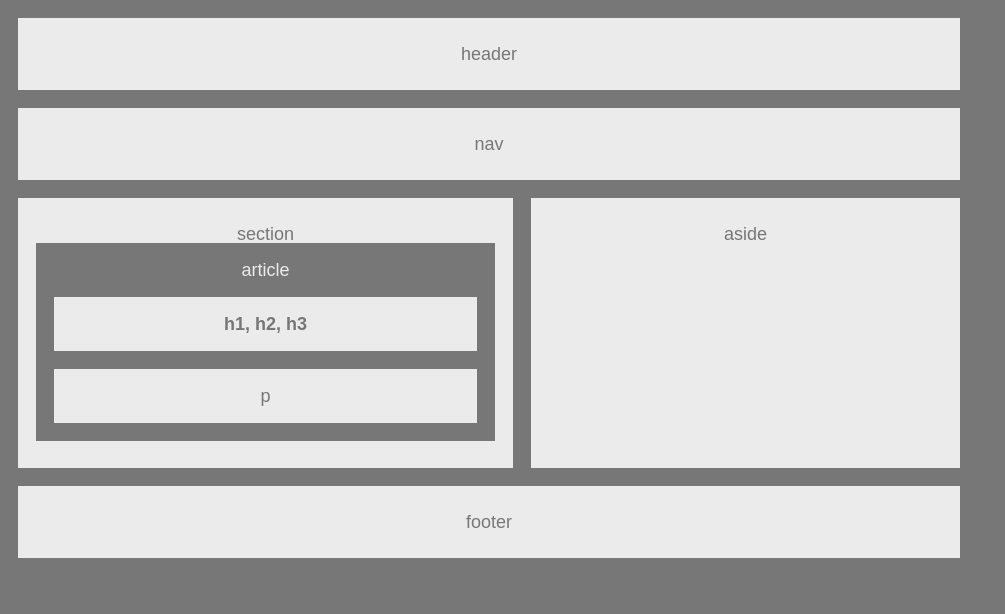
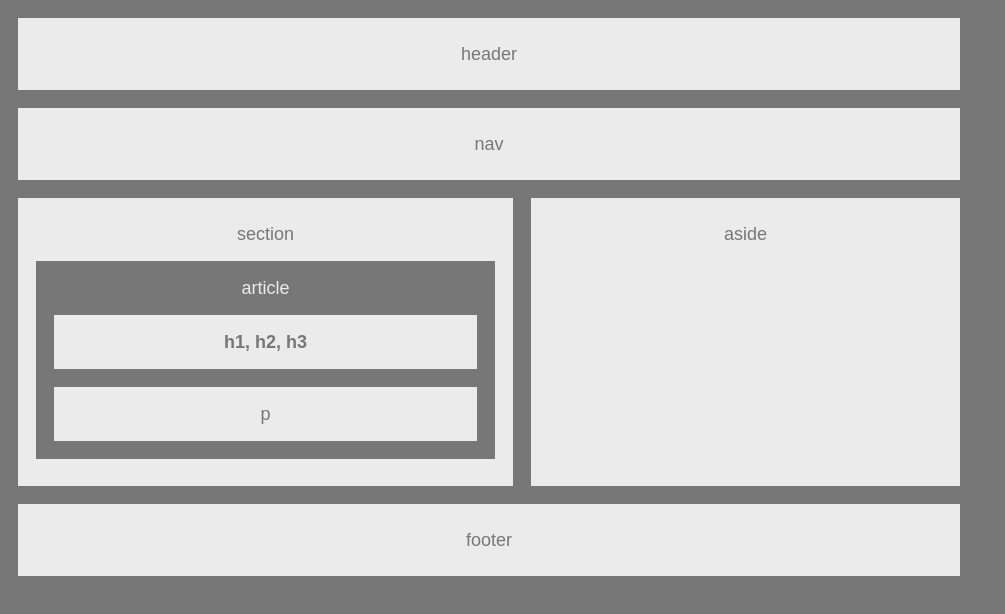
Before and after one commit to zenglenn42/utbc2019-hw-01-portfolio, a plain HTML site: page index.html in a window 1280 px wide. Shown: the whole page, without its empty margins (0-1005 px from the left). Drawn offline with Linux system fonts and the light colour scheme.

Commit message:
nudge article down 1em

```diff
--- a/assets/style.css
+++ b/assets/style.css
@@ -26,7 +26,7 @@ footer {
 
 section {
   width: 495px;
-  margin-bottom: 0.5em;
+  margin-bottom: 1em;
   padding-bottom: 1.5em;
 }
 
@@ -39,7 +39,7 @@ aside {
   width: calc(960px - 495px - 2em);
   margin-bottom: 1em;
   margin-left: 1em;
-  padding-bottom: 225px;
+  padding-bottom: 243px;
 }
 
 article {
@@ -48,6 +48,7 @@ article {
   padding: 1em 1em;
   width: calc(495px - 4em);
   margin-left: 1em;
+  margin-top: 1em;
 }
 
 h1,
```
